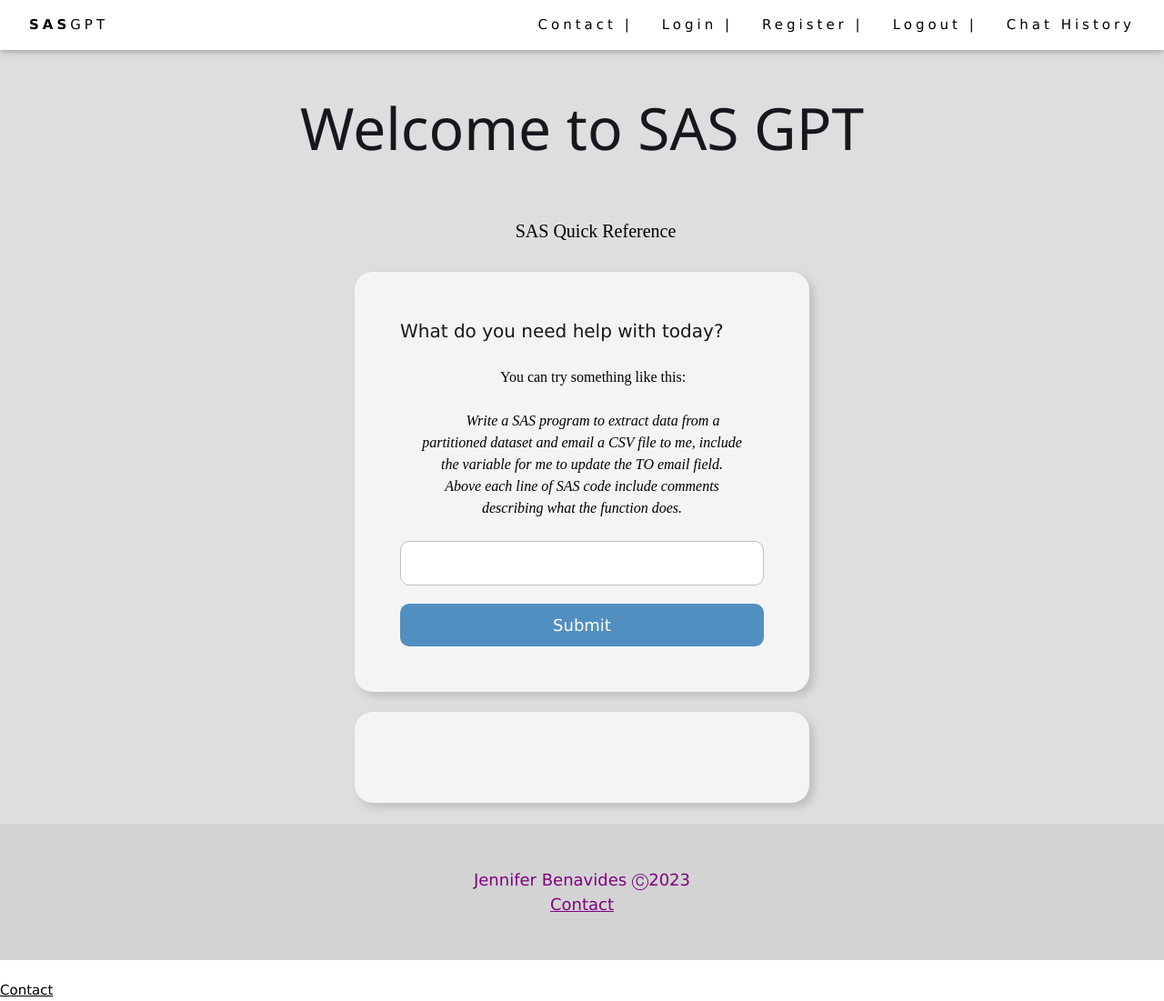
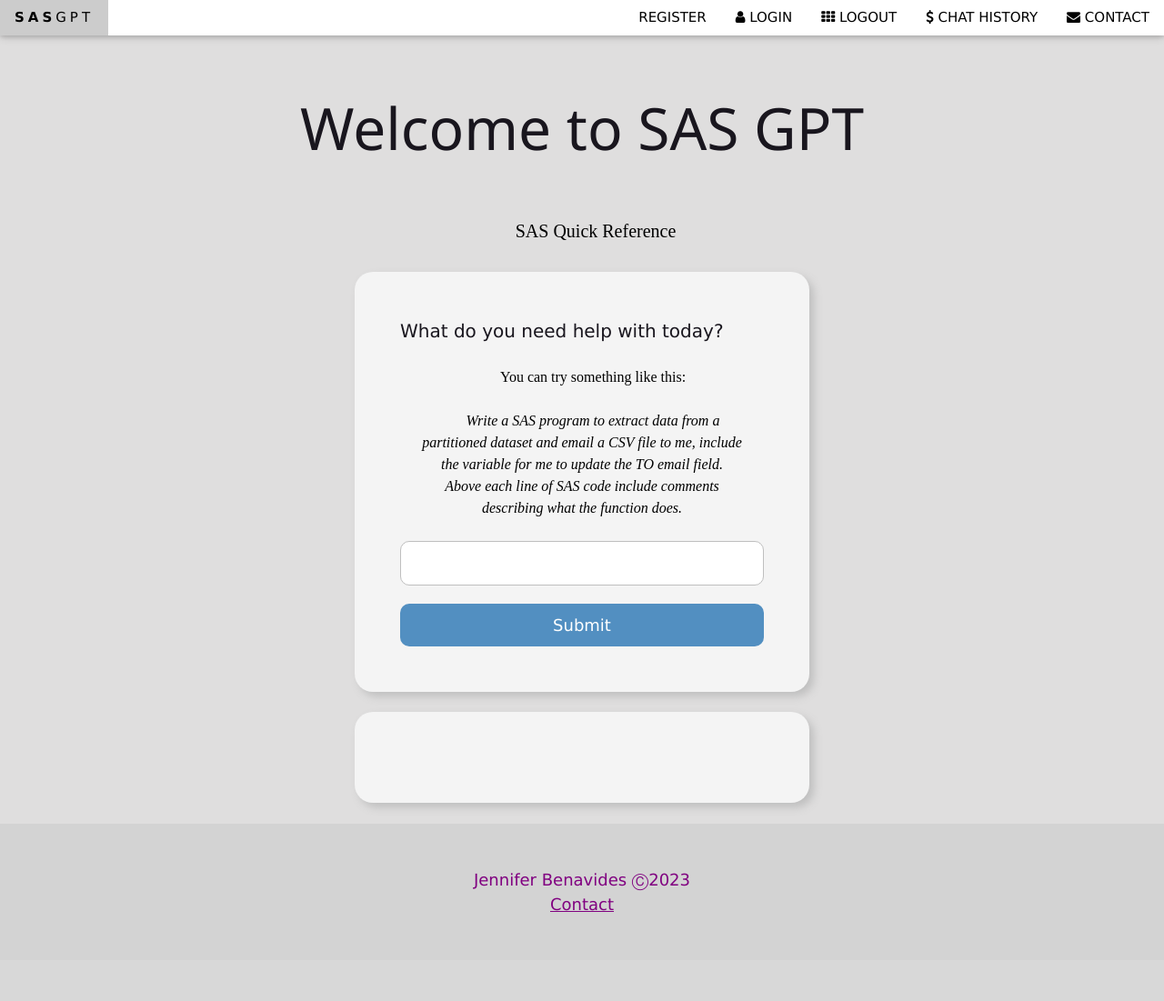
Before and after one commit to JennyO512/SASsyGPT, a Flask app: page / in a window 1280 px wide. Shown: the whole page at 91% size. After the commit the page ends 1003 px from the top, so only its background shows below. Run offline with Flask 2, Linux system fonts and the light colour scheme.

Commit message:
Update base2.html

```diff
--- a/templates/base2.html
+++ b/templates/base2.html
@@ -141,20 +141,16 @@
 
 
 <!-- Navbar (sit on top) -->
-<div  class="w3-top">
-    <div class="w3-bar w3-white w3-wide w3-padding w3-card">
-        <link rel="shortcut icon" type="image" href="./static/LOGO.png">
-      <a href="#home" class="w3-bar-item w3-button"><b>SAS</b>GPT</a>
-
-
-      <!-- Float links to the right. Hide them on small screens -->
-
+<div class="w3-top">
+    <div class="w3-bar w3-white w3-card" id="myNavbar">
+      <a href="#home" class="w3-bar-item w3-button w3-wide"><b>SAS</b>GPT</a>
+      <!-- Right-sided navbar links -->
       <div class="w3-right w3-hide-small">
-        <a href="mailto:SASGPT%20Support<jennybenavides81@gmail.com>" class="w3-bar-item w3-button">Contact |</a>
-        <a class="w3-bar-item w3-button" href="/login">Login |</a>
-        <a class="w3-bar-item w3-button" href="/register">Register |</a>
-        <a class="w3-bar-item w3-button" href="/logout">Logout |</a>
-        <a class="w3-bar-item w3-button" href="{{ url_for('chat_history') }}">Chat History</a>
+        <a href="/register" class="w3-bar-item w3-button">REGISTER</a>
+        <a href="/login" class="w3-bar-item w3-button"><i class="fa fa-user"></i> LOGIN</a>
+        <a href="/logout" class="w3-bar-item w3-button"><i class="fa fa-th"></i> LOGOUT</a>
+        <a href="{{ url_for('chat_history') }}" class="w3-bar-item w3-button"><i class="fa fa-usd"></i> CHAT HISTORY</a>
+        <a href="#contact" class="w3-bar-item w3-button"><i class="fa fa-envelope"></i> CONTACT</a>
       </div>
       <!-- Hide right-floated links on small screens and replace them with a menu icon -->
 
@@ -175,9 +171,6 @@
   </nav>
 
 
-
-  </header>
-
   <h1 style="font-size:5vw;">Welcome to SAS GPT</h1>
 
     <p style="color: black; font-size: 20px">SAS Quick Reference</p>
@@ -188,37 +181,6 @@
             <p> You can try something like this: </p>
             <p style="font-style: italic;"> Write a SAS program to extract data from a partitioned dataset and email a CSV file to me, include the variable for me to update the TO email field. Above each line of SAS code include comments describing what the function does. </p>
             <input type="text" id="position" name="position" autocomplete="off">
-            <input type="submit" value="Submit">
-        </form>
-        <br>
-
-
-        <form>
-
-            <div class=".col-75 card" style="display: block;">
-                {% if letter %}
-                    <h3 class="mb-5">Your Question: {{ position}}</h3>
-                    <div class="card-body">
-                    <!--p class="letter-output card-body" style="font-size: 1.4rem; white-space: pre-wrap; text-align: left;">{{ letter }}</p-->
-                    <pre  class="terminal-output">{{ letter }}</pre>
-                    </div>
-                {% endif %}
-            </div>
-        </form>
-
-        <br>
-        <div>
-        <footer class="w3-center w3-padding-48 w3-large">
-
-            <span class="copy-rights">Jennifer Benavides Ⓒ<script>document.write( new Date().getFullYear() );</script></span>
-            <br>
-		<!--a href="./privacy.html">Privacy</a-->
-
-	    <a href="mailto:coverletterassist%20Support<jennybenavides81@gmail.com>" class="link-footer">Contact</a>
-
-    </footer>
-    <script>
-text" id="position" name="position" autocomplete="off">
             <input type="submit" value="Submit">
         </form>
         <br>
@@ -237,12 +199,13 @@ text" id="position" name="position" autocomplete="off">
         <br>
         <div>
         <footer class="w3-center w3-padding-48 w3-large">
-
             <span class="copy-rights">Jennifer Benavides Ⓒ<script>document.write( new Date().getFullYear() );</script></span>
             <br>
 	<!--a href="./privacy.html">Privacy</a-->
+
 	<a href="mailto:coverletterassist%20Support<jennybenavides81@gmail.com>" class="link-footer">Contact</a>
     </footer>
+
 
     <script>
 // Toggle between showing and hiding the sidebar when clicking the menu icon
@@ -255,12 +218,12 @@ function w3_open() {
     mySidebar.style.display = 'block';
   }
 }
-
 // Close the sidebar with the close button
 function w3_close() {
     mySidebar.style.display = "none";
 }
     </script>
+
 </div>
     </body>
 </html>
```
Lines whose indentation alone changed are shown as unchanged.
